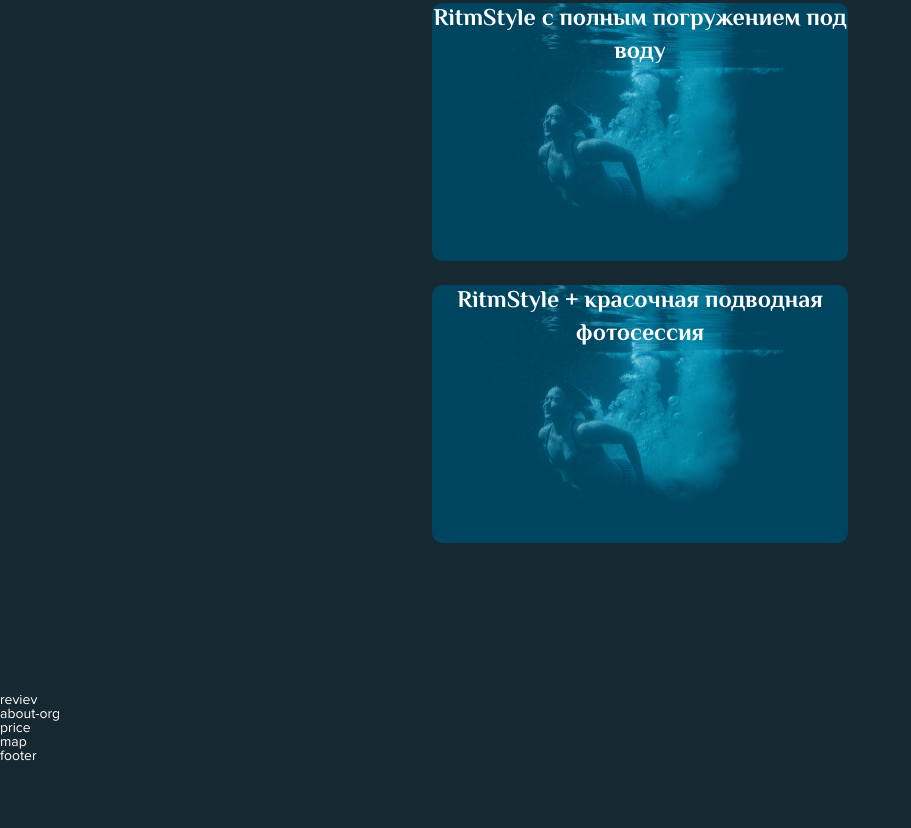
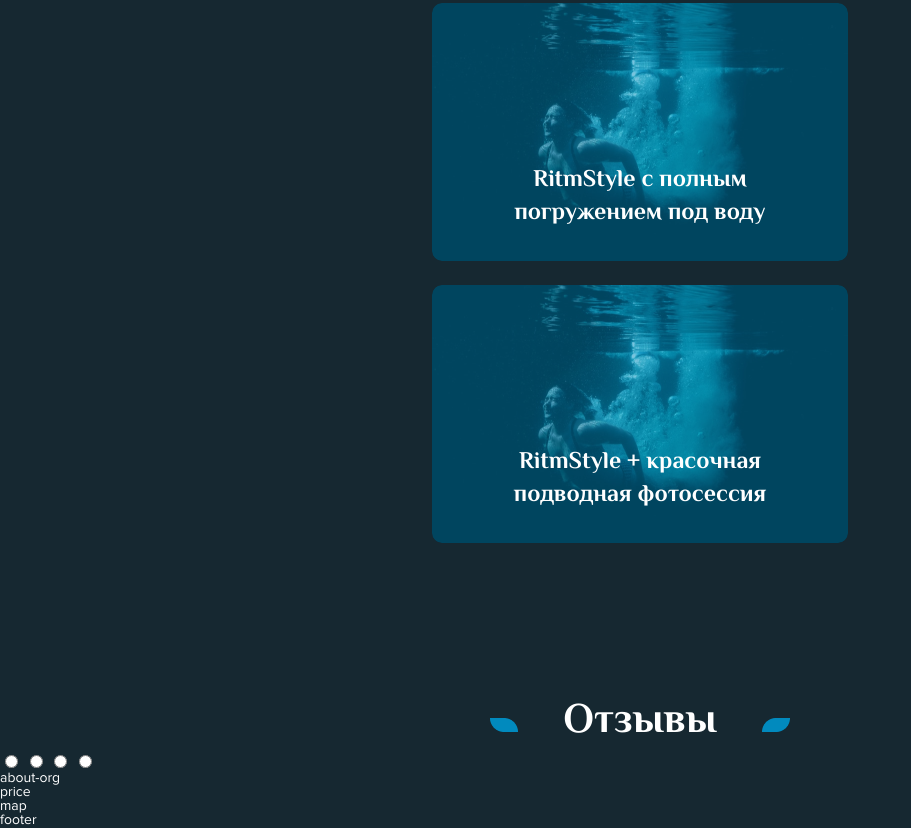
Before and after one commit to DmitryBalandin/My-first-page-site, a plain HTML site: page index.html in a window 1280 px wide. Shown: the part 1746-2574 px from the top of the page, without its empty margins (0-911 px from the left). Before the commit the page ends 2510 px from the top, so only its background shows below. Drawn offline with Linux system fonts and the light colour scheme.

Commit message:
made section session, add html session reviews

```diff
--- a/button-h.css
+++ b/button-h.css
@@ -58,3 +58,13 @@
 
     text-align: center;
 }
+
+h2::before{
+    margin-right: 45px;
+    content: url(./image/Rectangle\ 6.png);
+}
+
+h2::after{
+    margin-left: 45px;
+    content: url(./image/Rectangle\ 7.png);
+}
--- a/index.html
+++ b/index.html
@@ -64,9 +64,38 @@
                     </div>
                 </div>
             </div>
-
         </section>
-        <section class="reviews">reviev</section>
+        <section class="reviews">
+            <div class="reviews__container">
+                <h2>Отзывы</h2>
+                <div class="reviews__sliders">
+                    <div class="reviews__slide">
+                        <div class="slide">
+                            <div class="slide__name"></div>
+                            <div class="slide__text"></div>
+                        </div>
+                    </div>
+                    <div class="reviews__slide">
+                        <div class="slide_active">
+                            <div class="slide__name"></div>
+                            <div class="slide__text"></div>
+                        </div>
+                    </div>
+                    <div class="reviews__slide">
+                        <div class="slide">
+                            <div class="slide__name"></div>
+                            <div class="slide__text"></div>
+                        </div>
+                    </div>
+                </div>
+                <div class="reviews__list-radiobutton">
+                    <input class="revies__radio revies__radio_active" type="radio">
+                    <input class="revies__radio" type="radio">
+                    <input class="revies__radio" type="radio">
+                    <input class="revies__radio" type="radio">
+                </div>
+            </div>
+        </section>
         <section class="about-org">about-org</section>
         <section class="price">price</section>
         <section class="map">map</section>
--- a/session.css
+++ b/session.css
@@ -31,6 +31,8 @@
     height: 258px;
     border-radius: 10px;
     margin-bottom: 24px;
+    position: relative;
+
 
 
 }
@@ -48,3 +50,16 @@
 .session__column:nth-child(2){
     margin:0px 24px;
 }
+
+.session__row h3{
+    position: absolute;
+    width: 336px;
+
+
+    left: 40px;
+
+
+
+    bottom: 30px;
+
+}
```
Also changed, not shown: image/Rectangle 6.png (added), image/Rectangle 7.png (added).
